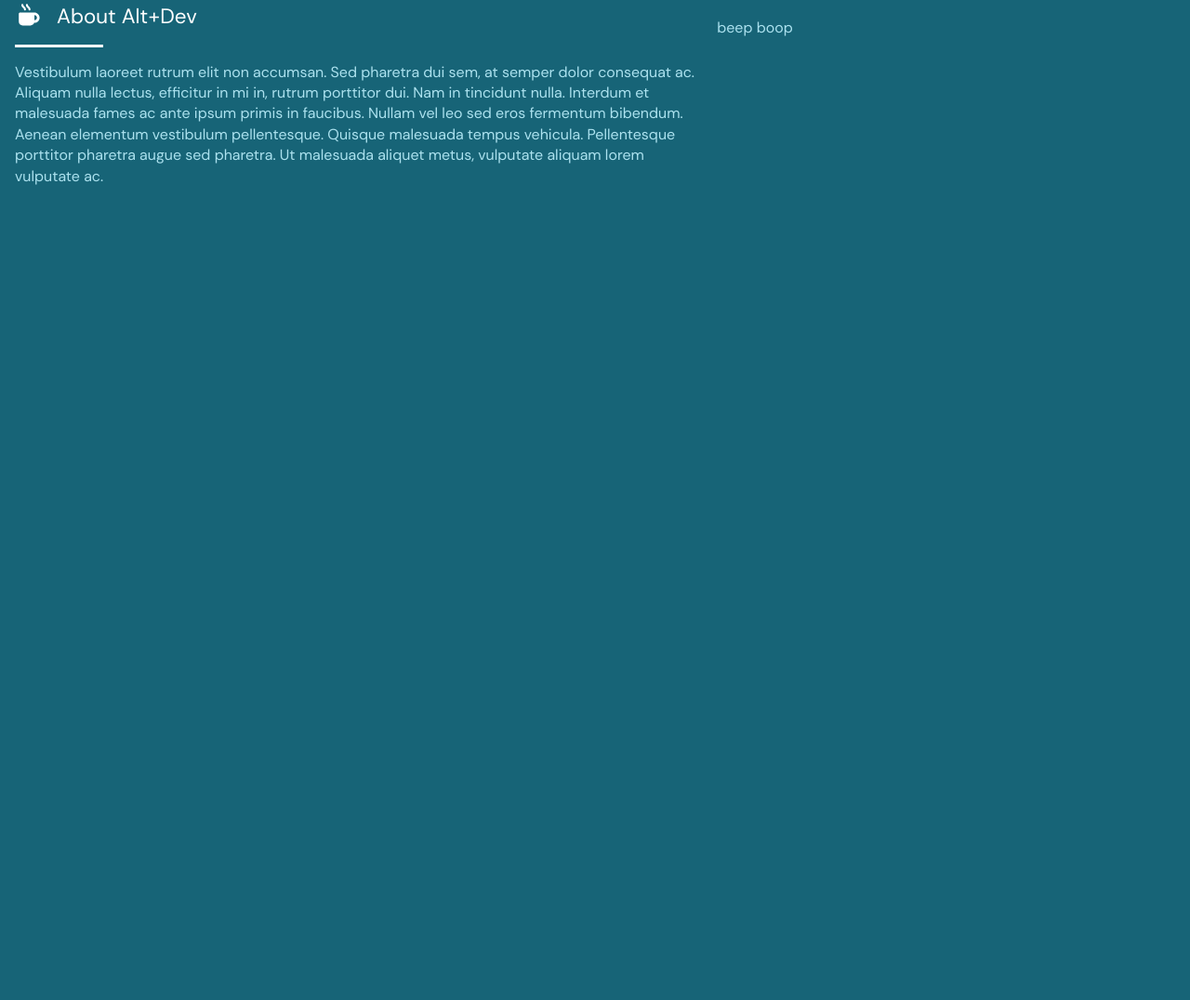
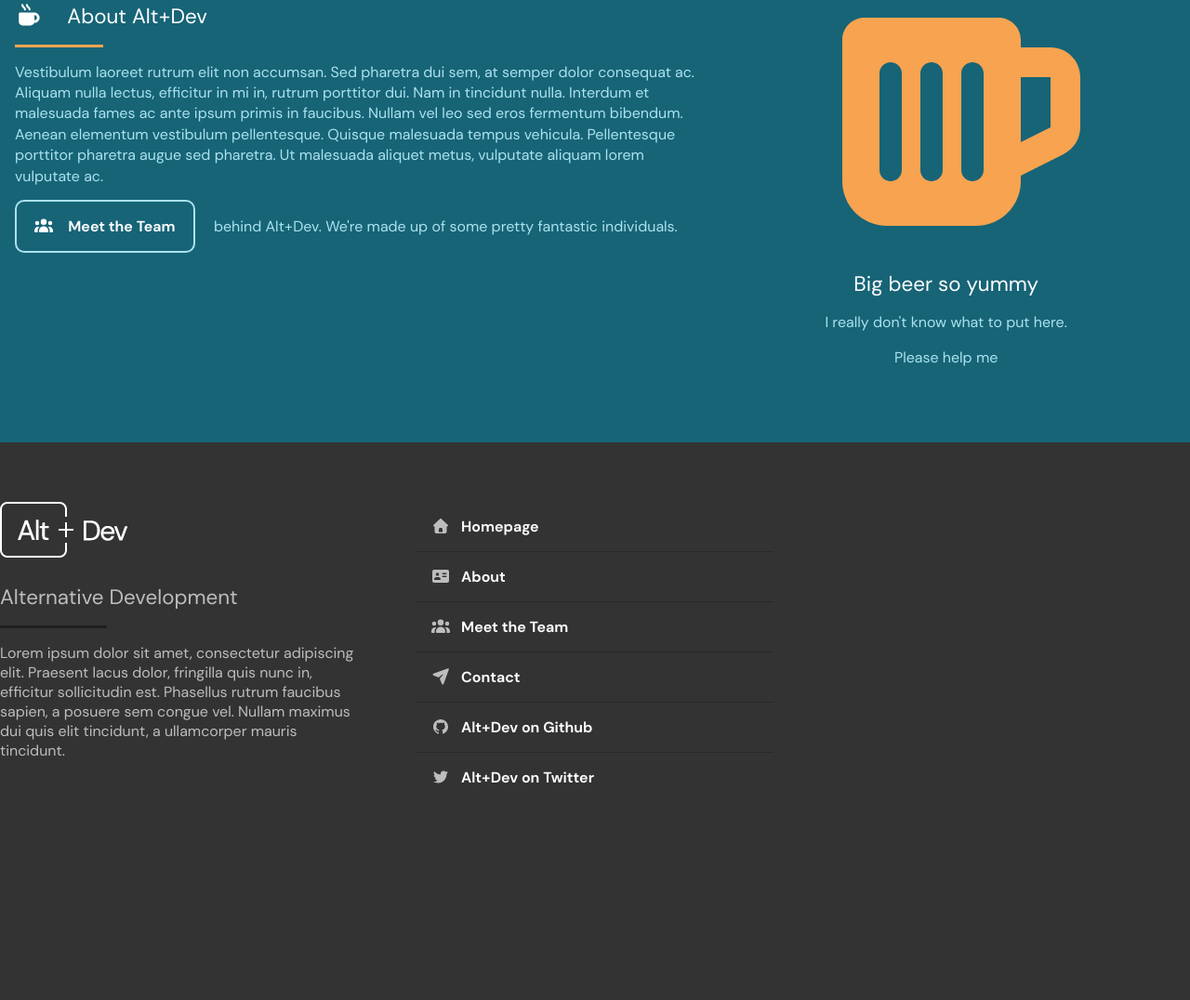
Before and after one commit to edenwax/alt-dev.ca, a plain HTML site: page index.html in a window 1280 px wide. Shown: the part 1292-2368 px from the top of the page at 93% size. Before the commit the page ends 1895 px from the top, so only its background shows below. Drawn offline with Linux system fonts and the light colour scheme.

Commit message:
continued page layout and testing colours

```diff
--- a/css/main.css
+++ b/css/main.css
@@ -262,9 +262,9 @@ a, h1, h2, h3, h4, h5, ul, li, div, section {
 							color: #fff;
 						}
 			#about {
-				min-height: 600px;
 				margin-top: -5em;
 				z-index: -99;
+				padding: 0 0 4em 0;
 			}
 				#about section {
 					max-width: 1440px;
@@ -285,11 +285,106 @@ a, h1, h2, h3, h4, h5, ul, li, div, section {
 						#about section .line {
 							margin: 1em 0 1em 0;
 							width: 95px;
+							background: #f7a350;
 						}
 						#about section p {
 							color: #ace2ef;
 							line-height: 1.4em;
 						}
+							#about .left a {
+								padding: 1em 1.2em;
+								margin: 0 1em 0 0;
+								border: 2px solid #ace2ef;
+								border-radius: 10px;
+								color: #fff;
+								font-weight: 700;
+								transition: all .1s ease-in-out;
+							}
+								p.mtt-link {
+									margin: 2em 0 0 0;
+								}
+								#about .left svg {
+									margin: 0 1em 0 0;
+								}
+								#about .left a:hover {
+									background: #f7a350;
+									border: 2px solid #f7a350;
+									color: #fff;
+								}
 					#about .right {
 						width: 40%;
+						text-align: center;
 					}
+						#about .right svg {
+							color: #f7a350;
+							font-size: 16em;
+						}
+						#about .right div {
+							display: block;
+							color: #ace2ef;
+							margin: 2em 0 0 0;
+						}
+		footer {
+			min-height: 600px;
+			background: #333;
+			width: 100%;
+		}
+			#footer-wrapper {
+				max-width: 1440px;
+				margin: 0 auto;
+				padding: 4em 0;
+			}
+				#footer-columns {
+					display: flex;
+					justify-content: space-between;
+				}
+					#footer-columns div {
+						width: 30%;
+						color: #bdbdbd;
+					}
+					#foot-logo {}
+						#foot-logo h2 {
+							margin: 1em 0 0 0;
+							padding: 0;
+							font-weight: 400;
+						}
+						#foot-logo .line {
+							background: #1f1f1f;
+							margin: 1em 0 1em 0;
+						}
+						#foot-logo p {
+							margin: 0 0 1em 0;
+						}
+
+
+					#foot-sitemap {
+
+					}
+						#foot-sitemap ul {
+							list-style-type: none;
+						}
+							#foot-sitemap li a {
+								color: #fff;
+								font-weight: 700;
+								padding: 1em;
+								display: block;
+								border-bottom: 1px solid rgba(0,0,0,0.2);
+								transition: all .1s ease-in-out;
+							}
+								#foot-sitemap li a.last {
+									border: none;
+								}
+									#foot-sitemap li a.last:hover {
+										border-bottom: none;
+									}
+								#foot-sitemap li a:hover {
+									background: rgba(0,0,0,0.2);
+									border-bottom: 1px solid rgba(0,0,0,0);
+								}
+							#foot-sitemap li a div {
+								display: inline-block;
+								width: 2em;
+							}
+								#foot-sitemap li svg {
+									color: #bdbdbd;
+								}
--- a/index.html
+++ b/index.html
@@ -23,12 +23,12 @@
 <body>
     <nav id="mobile-nav">
         <ul>
-            <li><a href=""><div><i class="fas fa-home"></i></div> Homepage </a></li>
-            <li><a href=""><div><i class="fas fa-address-card"></i></div> About </a></li>
-            <li><a href=""><div><i class="fas fa-users"></i> </div> Meet the Team</a></li>
-            <li><a href=""><div><i class="fas fa-paper-plane"></i></div> Contact </a></li>
-            <li><a href=""><div><i class="fab fa-github"></i></div> Alt+Dev on Github</a></li>
-            <li><a href=""><div><i class="fab fa-twitter"></i></div> Alt+Dev on Twitter</a></li>
+            <li><a href=""><div><i class="fas fa-home"></i></div>Homepage</a></li>
+            <li><a href=""><div><i class="fas fa-address-card"></i></div>About</a></li>
+            <li><a href=""><div><i class="fas fa-users"></i></div>Meet the Team</a></li>
+            <li><a href=""><div><i class="fas fa-paper-plane"></i></div>Contact</a></li>
+            <li><a href=""><div><i class="fab fa-github"></i></div>Alt+Dev on Github</a></li>
+            <li><a href=""><div><i class="fab fa-twitter"></i></div>Alt+Dev on Twitter</a></li>
         </ul>
     </nav>
     <div id="page-wrap">
@@ -84,7 +84,7 @@
             <section>
                 <div class="feat">
                     <div class="feat-title">
-                        <i class="fas fa-archway"></i> Feature One
+                        <i class="fas fa-archway"></i> Custom Stacks
                     </div>
                     <div class="line"></div>
                     <div class="feat-desc">
@@ -93,7 +93,7 @@
                 </div>
                 <div class="feat">
                     <div class="feat-title">
-                        <i class="fas fa-anchor"></i> Feature Two
+                        <i class="fas fa-anchor"></i> Deployed with Docker
                     </div>
                     <div class="line"></div>
                     <div class="feat-desc">
@@ -102,7 +102,7 @@
                 </div>
                 <div class="feat">
                     <div class="feat-title">
-                        <i class="fas fa-bacon"></i> Feature Three
+                        <i class="fas fa-bacon"></i> Hosted in the Cloud
                     </div>
                     <div class="line"></div>
                     <div class="feat-desc">
@@ -111,7 +111,7 @@
                 </div>
                 <div class="feat">
                     <div class="feat-title">
-                        <i class="fas fa-bomb"></i> Feature Four
+                        <i class="fas fa-bomb"></i> Always-on Support
                     </div>
                     <div class="line"></div>
                     <div class="feat-desc">
@@ -121,7 +121,7 @@
             </section>
         </div>
         <div id="quote">
-            <h1>Want to see what we're up to? <a href="">Follow our blog</a></h1>
+            <h1>Want to see more? <a href="">Shoot us an email</a></h1>
         </div>
         <div id="about">
             <section>
@@ -129,12 +129,56 @@
                     <h1><i class="fas fa-mug-hot"></i> About Alt+Dev</h1>
                     <div class="line"></div>
                     <p>Vestibulum laoreet rutrum elit non accumsan. Sed pharetra dui sem, at semper dolor consequat ac. Aliquam nulla lectus, efficitur in mi in, rutrum porttitor dui. Nam in tincidunt nulla. Interdum et malesuada fames ac ante ipsum primis in faucibus. Nullam vel leo sed eros fermentum bibendum. Aenean elementum vestibulum pellentesque. Quisque malesuada tempus vehicula. Pellentesque porttitor pharetra augue sed pharetra. Ut malesuada aliquet metus, vulputate aliquam lorem vulputate ac.</p>
+                    <p class="mtt-link"><a href=""><i class="fas fa-users"></i>Meet the Team</a> behind Alt+Dev. We're made up of some pretty fantastic individuals.</p>
                 </div>
                 <div class="right">
-                    <p>beep boop</p>
+                    <i class="fas fa-beer"></i>
+                    <div>
+                        <h1>Big beer so yummy</h1>
+                        <p>
+                            I really don't know what to put here.
+                        </p>
+                        <p>
+                            Please help me
+                        </p>
+                    </div>
+
                 </div>
             </section>
         </div>
+        <footer>
+            <div id="footer-wrapper">
+                <div id="footer-columns">
+                    <div id="foot-logo">
+                        <img src="img/logo.png" alt="Alt+Dev" />
+                        <h2>Alternative Development</h2>
+                        <div class="line"></div>
+                        <p>
+                            Lorem ipsum dolor sit amet, consectetur adipiscing elit. Praesent lacus dolor, fringilla quis nunc in, efficitur sollicitudin est. Phasellus rutrum faucibus sapien, a posuere sem congue vel. Nullam maximus dui quis elit tincidunt, a ullamcorper mauris tincidunt.
+                        </p>
+                    </div>
+
+                    <div id="foot-sitemap">
+                        <ul>
+                            <li><a href=""><div><i class="fas fa-home"></i></div>Homepage</a></li>
+                            <li><a href=""><div><i class="fas fa-address-card"></i></div>About</a></li>
+                            <li><a href=""><div><i class="fas fa-users"></i></div>Meet the Team</a></li>
+                            <li><a href=""><div><i class="fas fa-paper-plane"></i></div>Contact</a></li>
+                            <li><a href=""><div><i class="fab fa-github"></i></div>Alt+Dev on Github</a></li>
+                            <li><a href="" class="last"><div><i class="fab fa-twitter"></i></div>Alt+Dev on Twitter</a></li>
+                        </ul>
+                    </div>
+
+                    <div id="foot-social">
+
+                    </div>
+                </div>
+
+                <div id="footer-copyright">
+
+                </div>
+            </div>
+        </footer>
     </div>
 </body>
 
```
Also changed, not shown: 1 other file.
